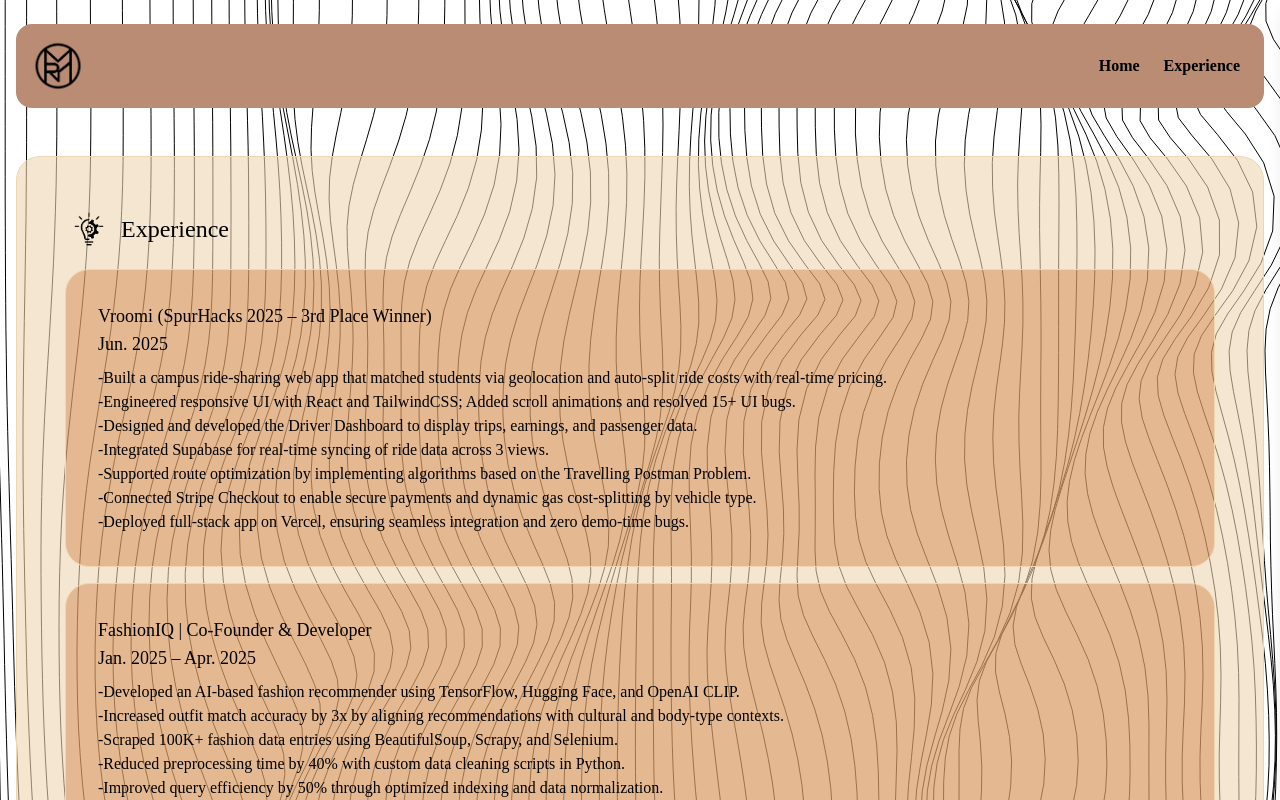
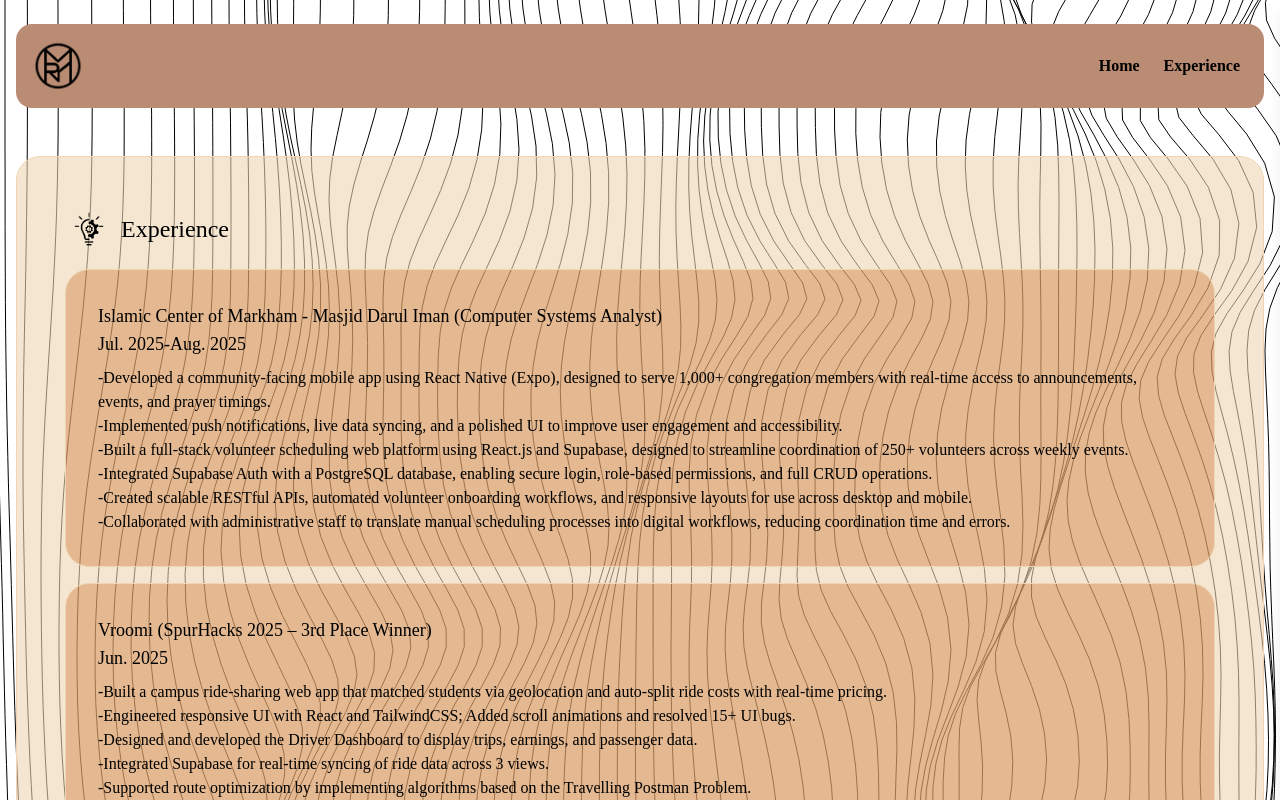
Before and after one commit to Rahbir1518/Portfolio-Website, a React (Vite) app: page /#/experience in a window 1280 px wide. Shown: the top 800 px of the page. Built offline with nearby package versions, Linux system fonts and the light colour scheme; a web font is replaced by a local one.

Commit message:
experience

```diff
--- a/src/components/Experience.jsx
+++ b/src/components/Experience.jsx
@@ -10,6 +10,30 @@ const Experience = () => {
           <img src={experience} alt="Project icon by Icons8" className="w-12 h-12" />
           <span>Experience</span>
         </h1>
+
+        <SpotlightCard className='bg-ternary/30 p-4 mt-4' spotlightColor='#F8EFE0'>
+          <h1 className='text-secondary font-primary text-lg pb-2'>
+            <a
+              className="text-black cursor-none hover:underline"
+              href="https://devpost.com/software/vroomi"
+              target="_blank"
+              rel="noopener noreferrer"
+            >
+              Islamic Center of Markham - Masjid Darul Iman (Computer Systems Analyst)<br/>
+              <a>Jul. 2025-Aug. 2025</a>
+            </a>
+
+          </h1>
+          <ul className='font-secondary'>
+            <li>-Developed a community-facing mobile app using React Native (Expo), designed to serve 1,000+ congregation members with real-time access to announcements, events, and prayer timings.</li>
+            <li>-Implemented push notifications, live data syncing, and a polished UI to improve user engagement and accessibility.</li>
+            <li>-Built a full-stack volunteer scheduling web platform using React.js and Supabase, designed to streamline coordination of 250+ volunteers across weekly events.</li>
+            <li>-Integrated Supabase Auth with a PostgreSQL database, enabling secure login, role-based permissions, and full CRUD operations.</li>
+            <li>-Created scalable RESTful APIs, automated volunteer onboarding workflows, and responsive layouts for use across desktop and mobile.</li>
+            <li>-Collaborated with administrative staff to translate manual scheduling processes into digital workflows, reducing coordination time and errors.</li>
+          </ul>
+
+        </SpotlightCard>
 
         <SpotlightCard className='bg-ternary/30 p-4 mt-4' spotlightColor='#F8EFE0'>
           <h1 className='text-secondary font-primary text-lg pb-2'>
```
